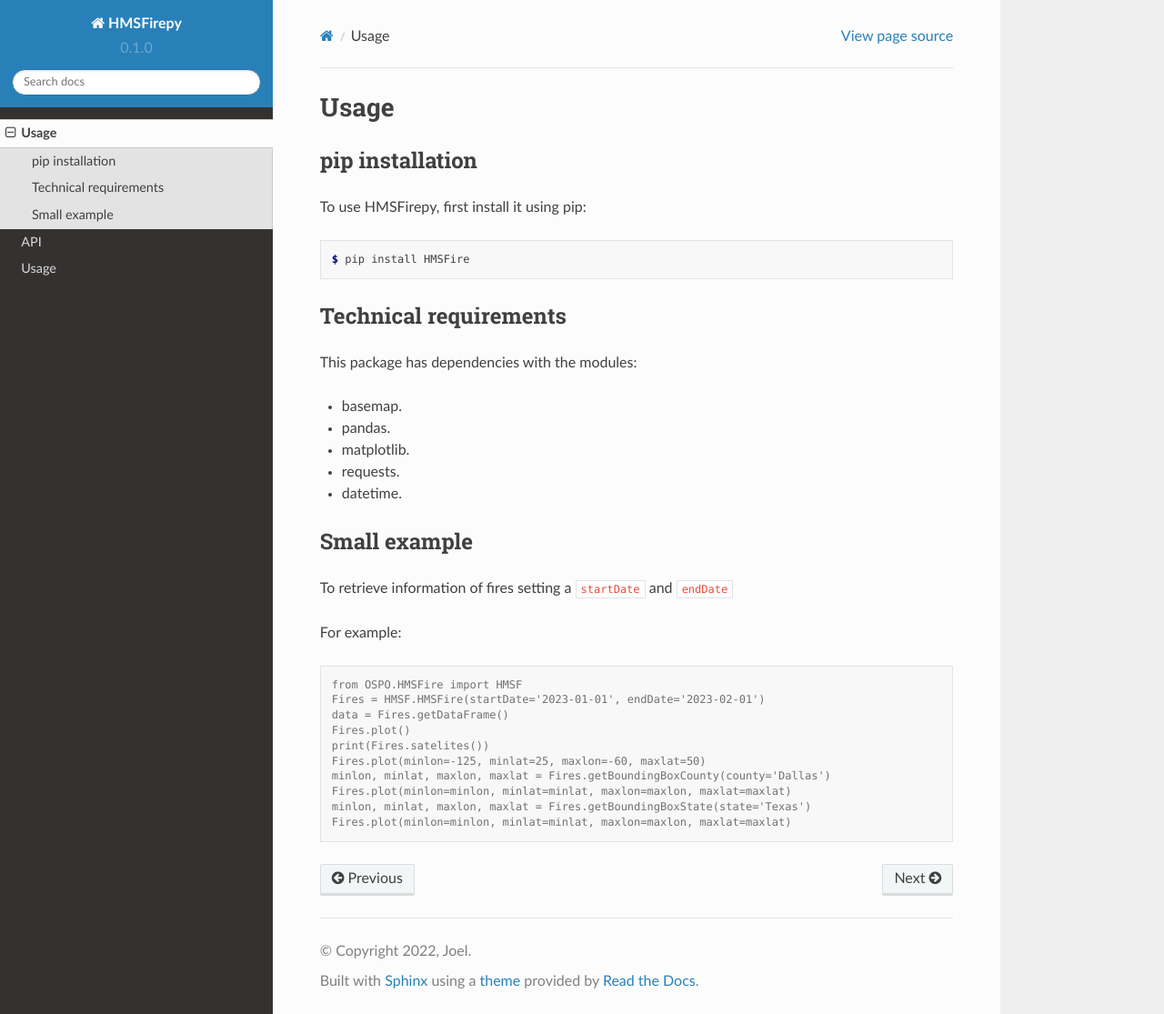
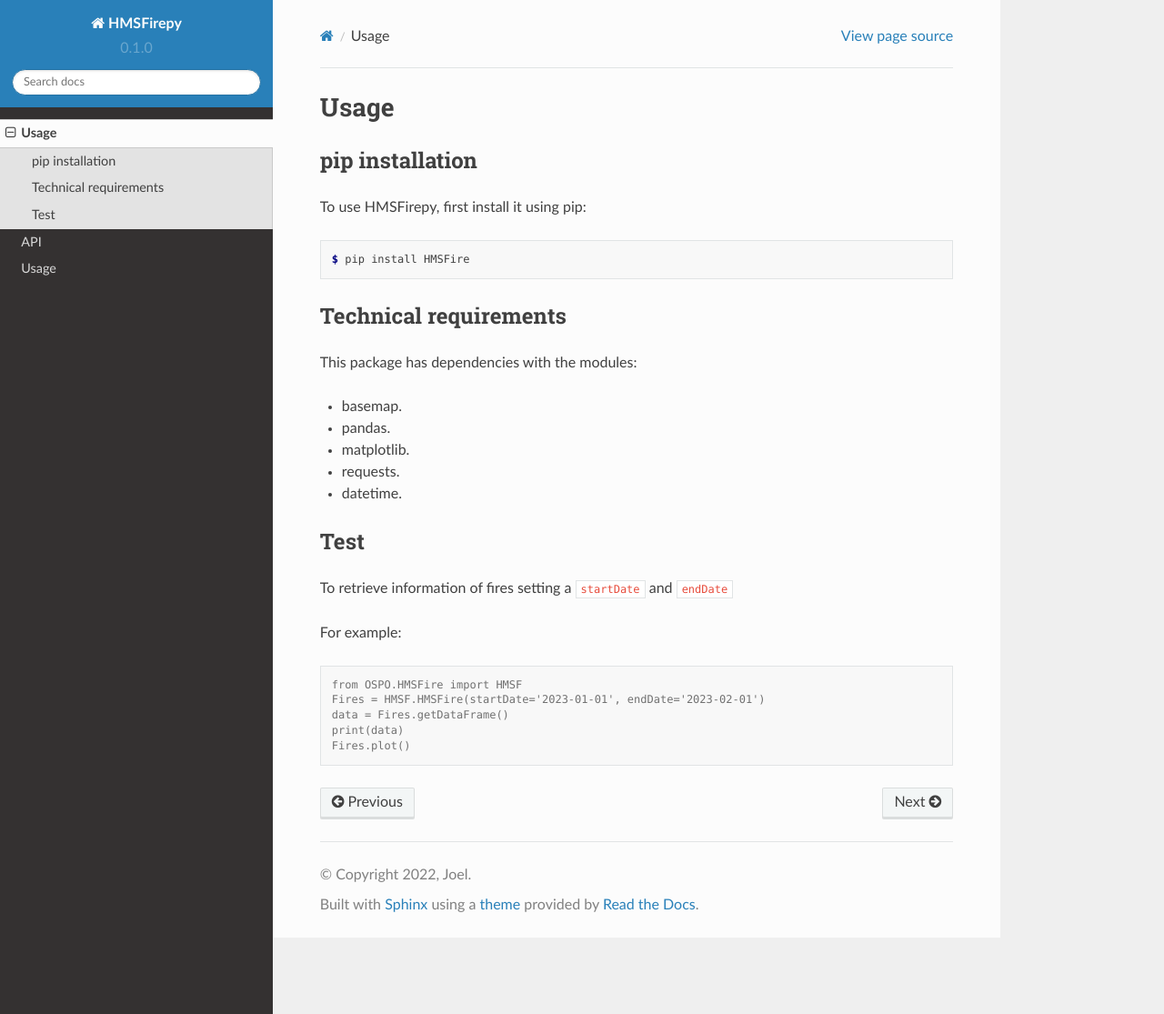
Before and after one commit to joelchaconcastillo/OSPO_HMS_Fire, a Sphinx documentation site: the page built from docs/source/usage.rst, in a window 1280 px wide and 1115 px high. Shown: the whole window at 91% size. Built offline with Sphinx 7.4.7 and the Read the Docs theme 2.0.0, drawn with Linux system fonts in a browser that asks for light colours.

Commit message:
Update usage.rst

```diff
--- a/docs/source/usage.rst
+++ b/docs/source/usage.rst
@@ -27,7 +27,7 @@
    In this preliminary version each query will download each day fire information, therefore larger ranges of time will require download a large amount of information.
 
 
-Small example
+Test
 ----------------
 
 To retrieve information of fires setting a ``startDate`` and ``endDate``
@@ -39,10 +39,5 @@
    from OSPO.HMSFire import HMSF
    Fires = HMSF.HMSFire(startDate='2023-01-01', endDate='2023-02-01')
    data = Fires.getDataFrame()
+   print(data)
    Fires.plot()
-   print(Fires.satelites())
-   Fires.plot(minlon=-125, minlat=25, maxlon=-60, maxlat=50)
-   minlon, minlat, maxlon, maxlat = Fires.getBoundingBoxCounty(county='Dallas')
-   Fires.plot(minlon=minlon, minlat=minlat, maxlon=maxlon, maxlat=maxlat)
-   minlon, minlat, maxlon, maxlat = Fires.getBoundingBoxState(state='Texas')
-   Fires.plot(minlon=minlon, minlat=minlat, maxlon=maxlon, maxlat=maxlat)
```
